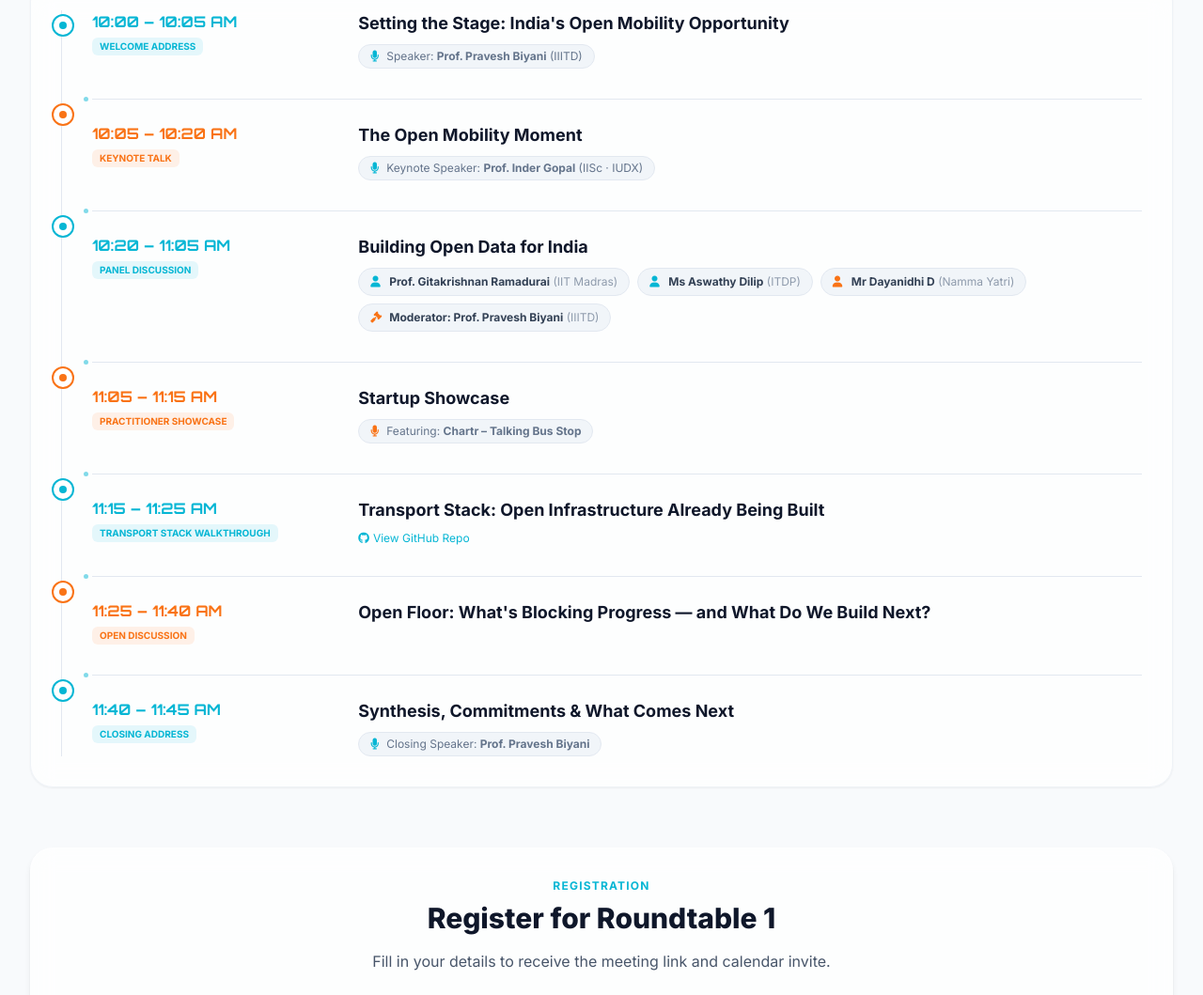
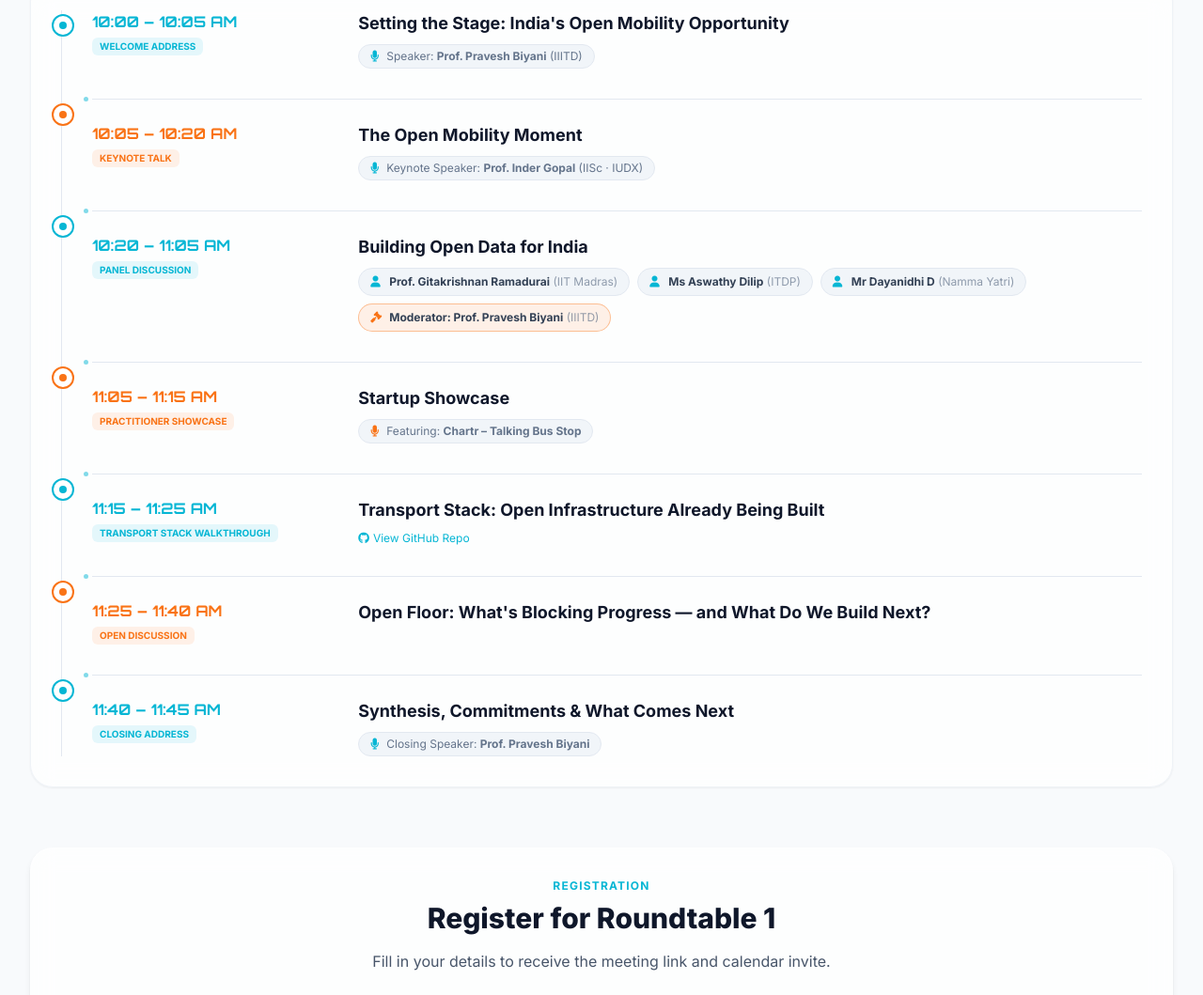
Before and after one commit to transport-stack/transport-stack.github.io, a website: page index.html in a window 1280 px wide. Shown: the part 944-2003 px from the top of the page at 94% size. Drawn offline with nearby package versions, Linux system fonts and the light colour scheme; grey boxes are pictures that could not be loaded.

Commit message:
style: cyan speaker icons, orange moderator pill in panel row

```diff
--- a/index.html
+++ b/index.html
@@ -339,10 +339,12 @@
                                         <span><strong class="text-slate-700 dark:text-slate-200">Ms Aswathy Dilip</strong> <span class="opacity-70">(ITDP)</span></span>
                                     </div>
                                     <div class="flex items-center gap-2 text-xs bg-slate-100 dark:bg-slate-900/60 px-3 py-1.5 rounded-full text-slate-500 border border-slate-200 dark:border-slate-800 whitespace-nowrap">
-                                        <i class="fa-solid fa-user text-brand-orange w-3"></i>
+                                        <i class="fa-solid fa-user text-brand-cyan w-3"></i>
                                         <span><strong class="text-slate-700 dark:text-slate-200">Mr Dayanidhi D</strong> <span class="opacity-70">(Namma Yatri)</span></span>
                                     </div>
-                                    <div class="flex items-center gap-2 text-xs bg-slate-100 dark:bg-slate-900/60 px-3 py-1.5 rounded-full text-slate-500 border border-slate-200 dark:border-slate-800 whitespace-nowrap">
+                                </div>
+                                <div class="flex flex-wrap gap-2">
+                                    <div class="flex items-center gap-2 text-xs bg-brand-orange/10 px-3 py-1.5 rounded-full text-slate-500 border border-brand-orange/40 whitespace-nowrap">
                                         <i class="fa-solid fa-gavel text-brand-orange w-3"></i>
                                         <span><strong class="text-slate-700 dark:text-slate-200">Moderator: Prof. Pravesh Biyani</strong> <span class="opacity-70">(IIITD)</span></span>
                                     </div>
```
